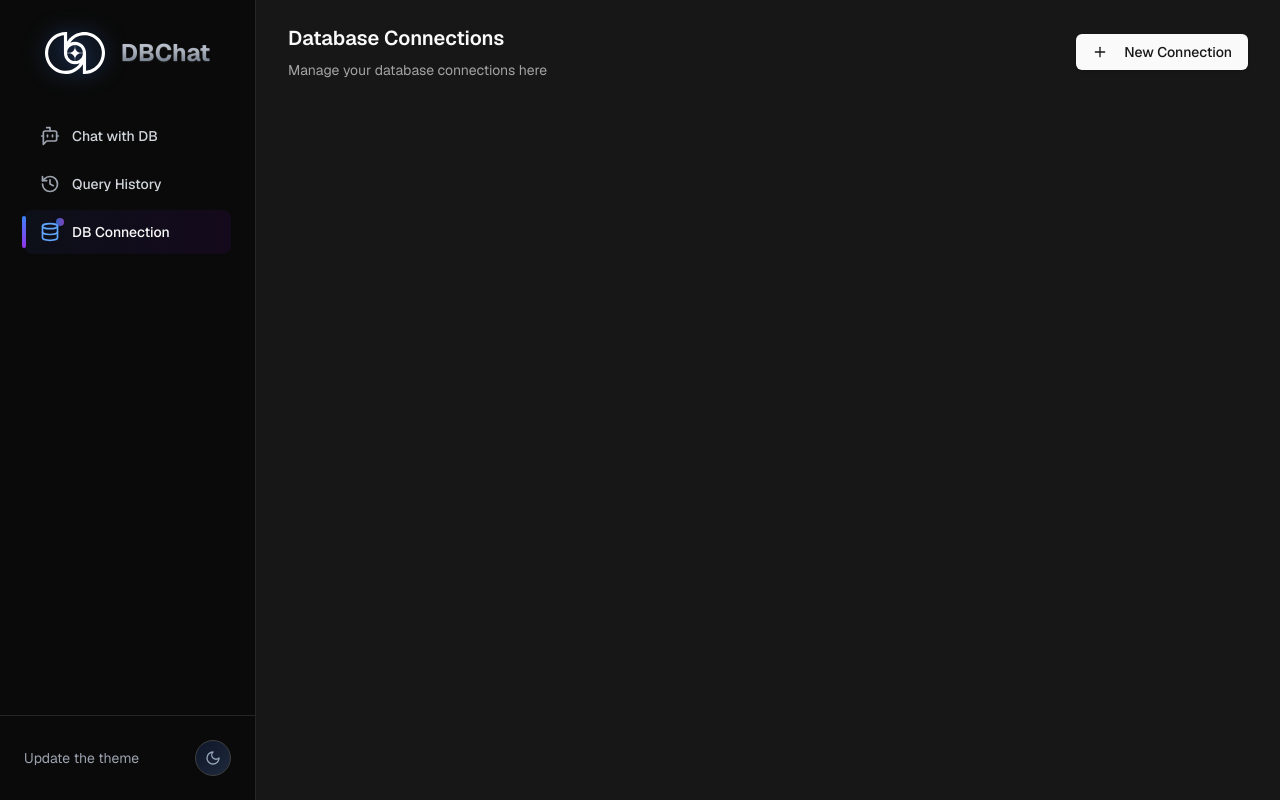
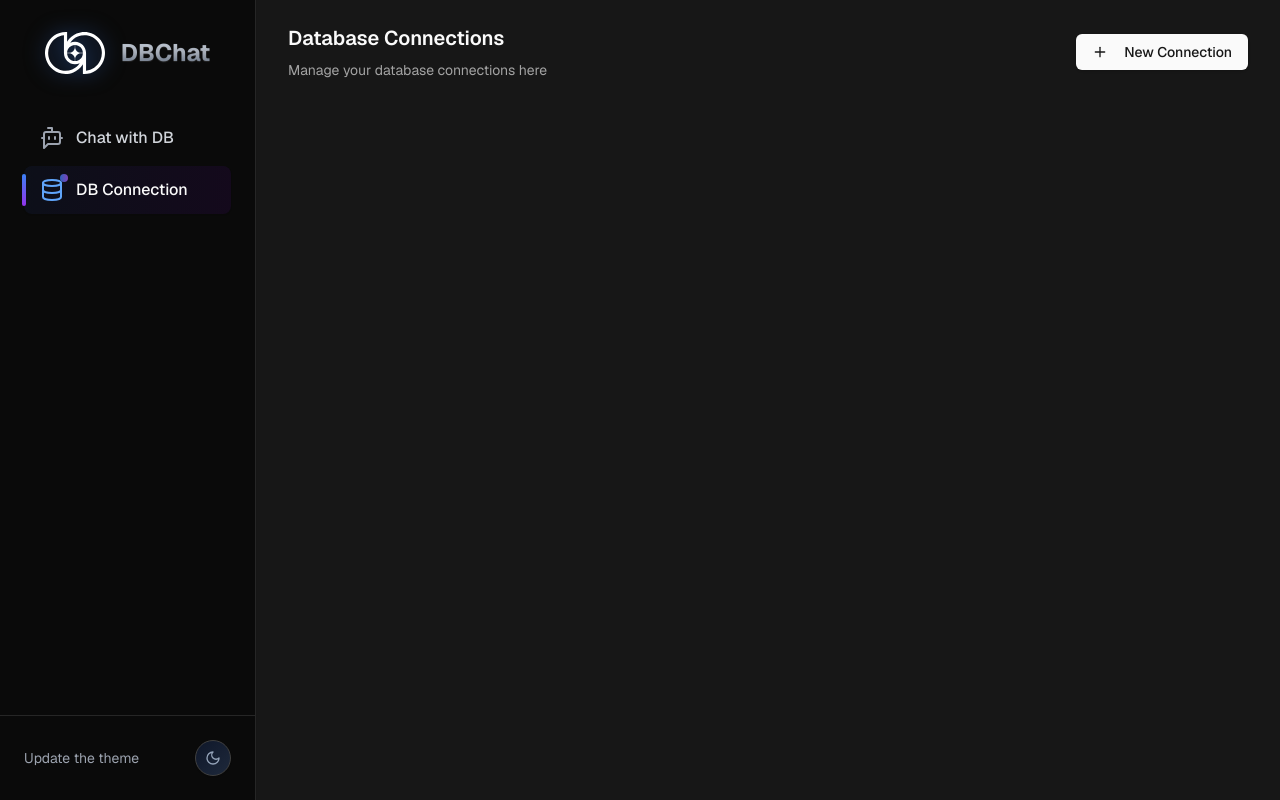
Before and after one commit to andyhou01/ai-db-search, a Next.js app: page /connection in a window 1280 px wide. Built offline with nearby package versions, Linux system fonts and the light colour scheme.

Commit message:
update the sidebar

```diff
--- a/components/sidebar.tsx
+++ b/components/sidebar.tsx
@@ -24,11 +24,11 @@ export default function Sidebar() {
       icon: BotMessageSquare,
       path: "/",
     },
-    {
-      name: "Query History",
-      icon: History,
-      path: "/history",
-    },
+    // {
+    //   name: "Query History",
+    //   icon: History,
+    //   path: "/history",
+    // },
     {
       name: "DB Connection",
       icon: Database,
@@ -62,7 +62,7 @@ export default function Sidebar() {
               >
                 <div className="relative">
                   <menu.icon
-                    className={`w-5 h-5 transition-all duration-200 ${
+                    className={`w-6 h-6 transition-all duration-200 ${
                       path === menu.path
                         ? "text-blue-600 dark:text-blue-400"
                         : "text-gray-500 dark:text-gray-400 group-hover:text-blue-600 dark:group-hover:text-blue-400"
@@ -72,7 +72,7 @@ export default function Sidebar() {
                     <div className="absolute -top-1 -right-1 w-2 h-2 bg-gradient-to-r from-blue-500 to-purple-500 rounded-full animate-pulse"></div>
                   )}
                 </div>
-                <span className="text-sm font-medium">{menu.name}</span>
+                <span className="text-md font-medium">{menu.name}</span>
                 {path === menu.path && (
                   <div className="w-1 h-8 bg-gradient-to-b from-blue-500 to-purple-600 rounded-full absolute -left-0.5"></div>
                 )}
```
